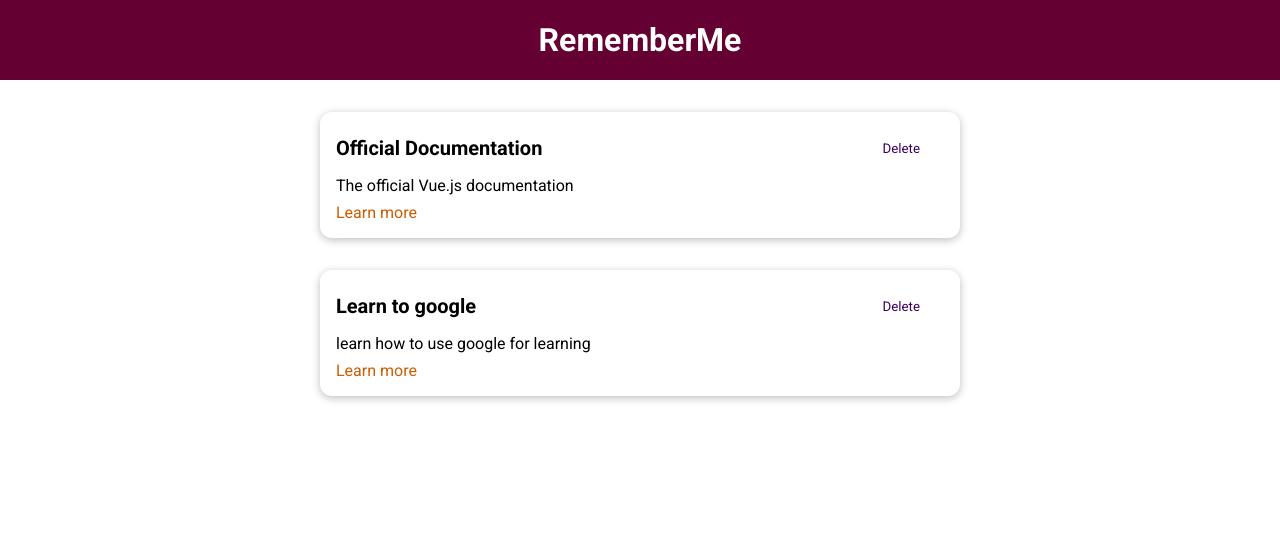
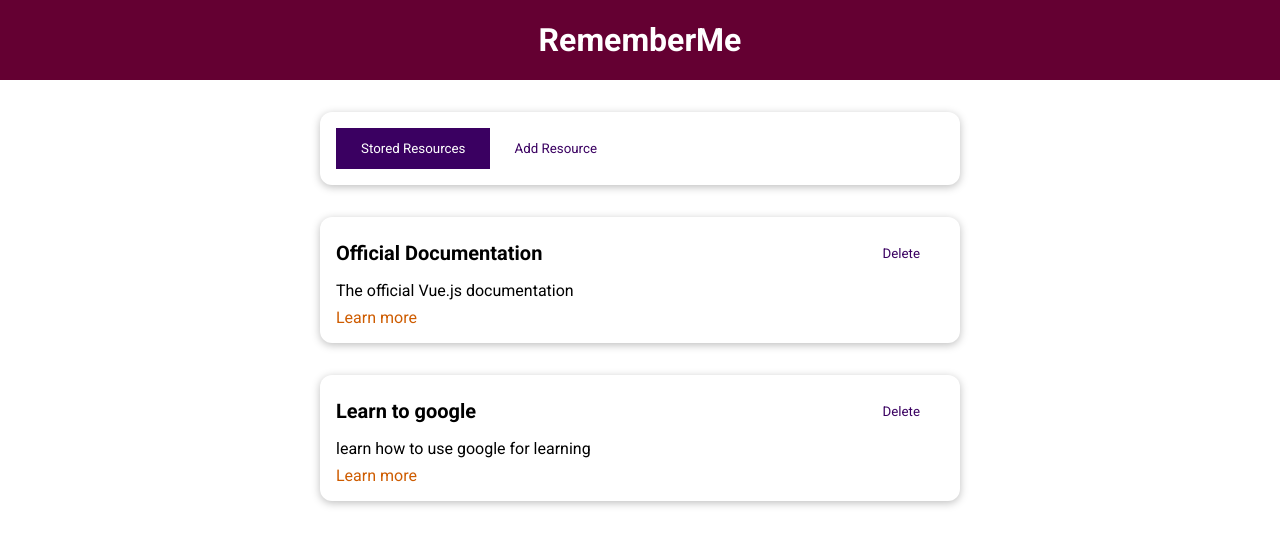
Before and after one commit to webgrandmo/learning-resource-app, a Vue app: page / in a window 1280 px wide. Shown: the top 546 px of the page. Built offline with nearby package versions, Linux system fonts and the light colour scheme.

Commit message:
project/dynamic tabs

```diff
--- a/src/App.vue
+++ b/src/App.vue
@@ -1,31 +1,14 @@
 <template>
   <the-header app-title="RememberMe"></the-header>
-  <resource-list :resources="storedResources"></resource-list>
+  <the-resources></the-resources>
 </template>
 
 <script>
 import TheHeader from './components/layout/TheHeader.vue';
-import ResourceList from './components/learning-resources/ResourceList.vue';
+
+import TheResources from './components/learning-resources/TheResources.vue';
 export default {
-  components: { ResourceList, TheHeader },
-  data() {
-    return {
-      storedResources: [
-        {
-          id: 'official-docs',
-          title: 'Official Documentation',
-          description: 'The official Vue.js documentation',
-          link: 'https://vuejs.org',
-        },
-        {
-          id: 'google',
-          title: 'Learn to google',
-          description: 'learn how to use google for learning',
-          link: 'https://google.com',
-        },
-      ],
-    };
-  },
+  components: { TheHeader, TheResources },
 };
 </script>
 
--- /dev/null
+++ b/src/components/learning-resources/AddResource.vue
@@ -0,0 +1,3 @@
+<template>
+  <h2>Add Resource</h2>
+</template>
--- a/src/components/learning-resources/ResourceList.vue
+++ b/src/components/learning-resources/ResourceList.vue
@@ -17,12 +17,7 @@ export default {
   components: {
     ResourceItem,
   },
-  props: {
-    resources: {
-      type: Array,
-      required: true,
-    },
-  },
+  inject: ['resources'],
 };
 </script>
 
--- /dev/null
+++ b/src/components/learning-resources/TheResources.vue
@@ -0,0 +1,65 @@
+<template>
+  <base-card>
+    <template v-slot:card>
+      <base-button
+        @click="setSelectedTab('resource-list')"
+        :mode="storedResBtnMode"
+        >Stored Resources</base-button
+      >
+      <base-button @click="setSelectedTab('add-resource')" :mode="addResBtnMode"
+        >Add Resource</base-button
+      >
+    </template>
+  </base-card>
+  <component :is="selectedTab"></component>
+</template>
+
+
+
+<script>
+import ResourceList from './ResourceList.vue';
+import AddResource from './AddResource.vue';
+export default {
+  data() {
+    return {
+      selectedTab: 'resource-list',
+      storedResources: [
+        {
+          id: 'official-docs',
+          title: 'Official Documentation',
+          description: 'The official Vue.js documentation',
+          link: 'https://vuejs.org',
+        },
+        {
+          id: 'google',
+          title: 'Learn to google',
+          description: 'learn how to use google for learning',
+          link: 'https://google.com',
+        },
+      ],
+    };
+  },
+  components: {
+    ResourceList,
+    AddResource,
+  },
+  provide() {
+    return {
+      resources: this.storedResources,
+    };
+  },
+  computed: {
+    storedResBtnMode() {
+      return this.selectedTab === 'resource-list' ? null : 'flat';
+    },
+    addResBtnMode() {
+      return this.selectedTab === 'add-resource' ? null : 'flat';
+    },
+  },
+  methods: {
+    setSelectedTab(tab) {
+      this.selectedTab = tab;
+    },
+  },
+};
+</script>
```
